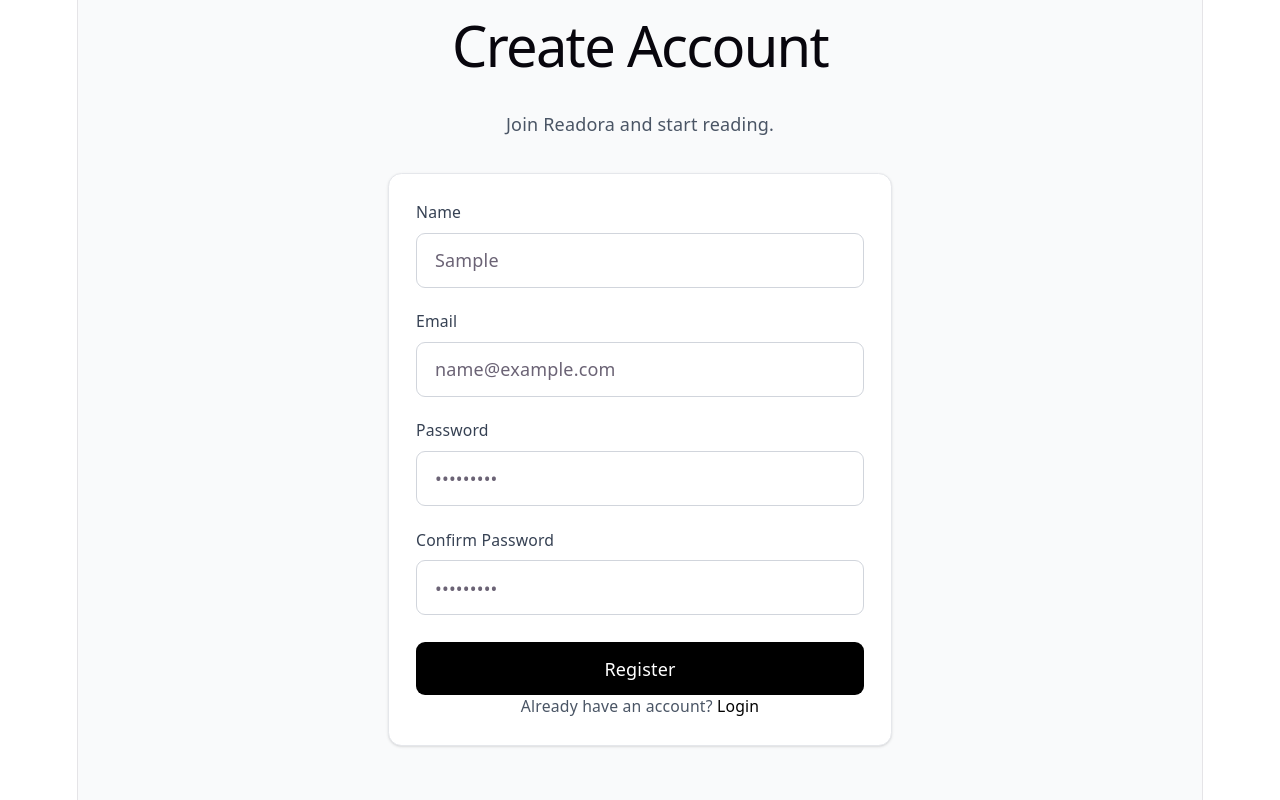
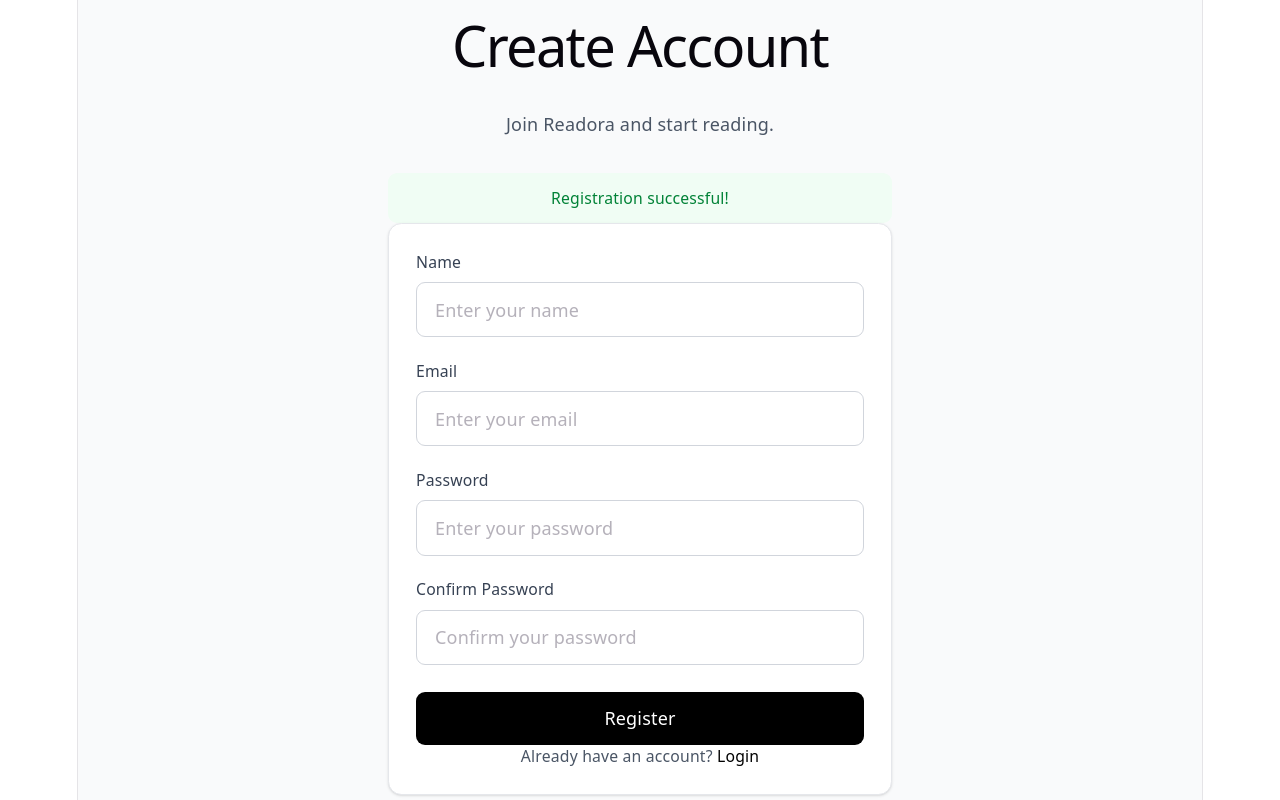
Before and after one commit to jk-star/Readora, a React app in the folder frontend/: page /register in a window 1280 px wide. Both pictures are taken after typing "Sample", "name@example.com", "Sample123", "Sample123" into the empty fields and a click on the button "Register". Shown: the part 147-947 px from the top of the page. Built offline with nearby package versions, Linux system fonts and the light colour scheme; the HTML template or start-up script is replaced by a standard one.

Commit message:
Registration successful Message

```diff
--- a/frontend/src/pages/Register/Register.jsx
+++ b/frontend/src/pages/Register/Register.jsx
@@ -4,6 +4,9 @@
 import { useAuth } from '../../context/AuthContext'
 
 function Register() {
+
+    const [successMessage, setSuccessMessage] = useState('')
+
     const { register } = useAuth()
 
     const [name, setName] = useState('')
@@ -52,7 +55,13 @@
             password,
         })
 
-        console.log('Registration successful')
+        setSuccessMessage('Registration successful!')
+
+        setName('')
+        setEmail('')
+        setPassword('')
+        setConfirmPassword('')
+        setErrors({})
     }
 
     return (
@@ -68,6 +77,12 @@
                         Join Readora and start reading.
                     </p>
                 </div>
+
+                {successMessage && (
+                    <p className="mb-4 rounded-lg bg-green-50 px-4 py-3 text-sm text-green-700">
+                        {successMessage}
+                    </p>
+                )}
 
                 <form
                     onSubmit={handleSubmit}
@@ -87,9 +102,10 @@
                             id="name"
                             type="text"
                             value={name}
-                            onChange={(event) =>
+                            onChange={(event) => {
                                 setName(event.target.value)
-                            }
+                                setSuccessMessage('')
+                            }}
                             placeholder="Enter your name"
                             className="w-full rounded-lg border border-gray-300 px-4 py-3 outline-none focus:border-black"
                         />
```
